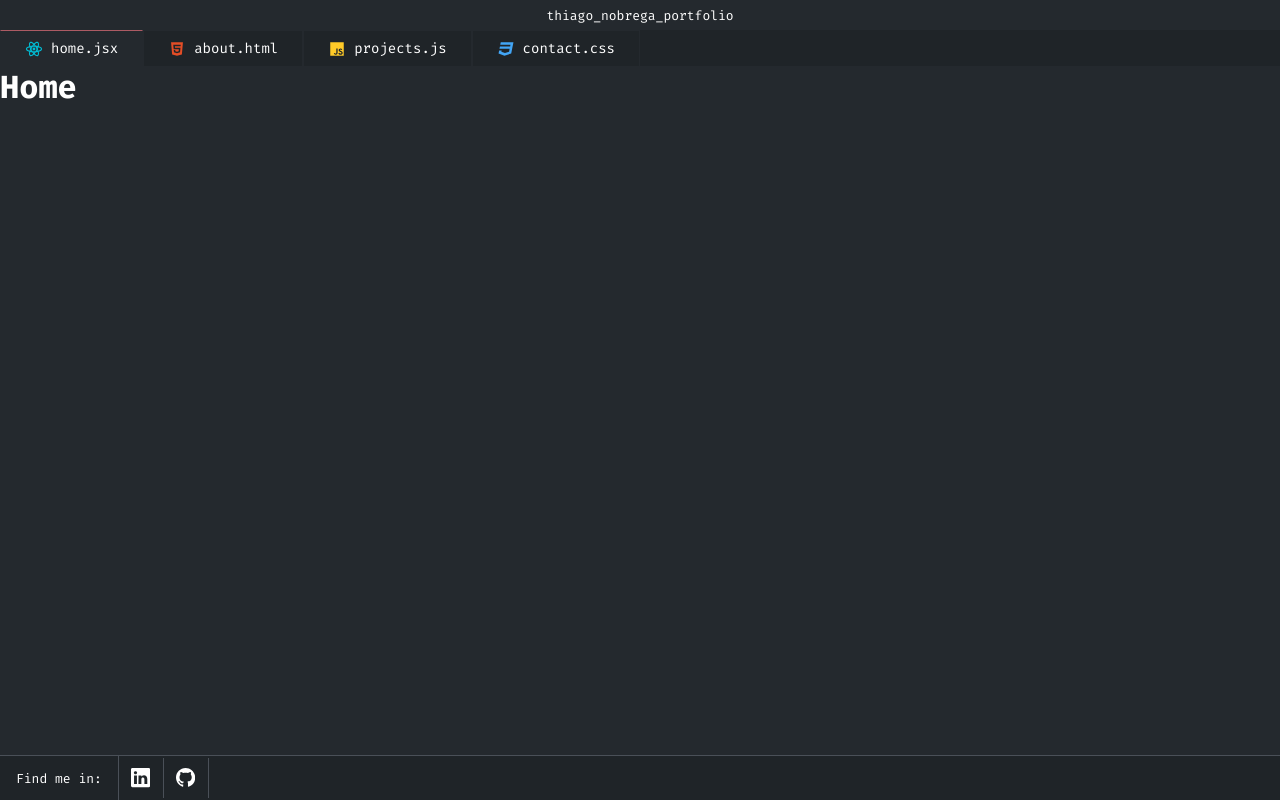
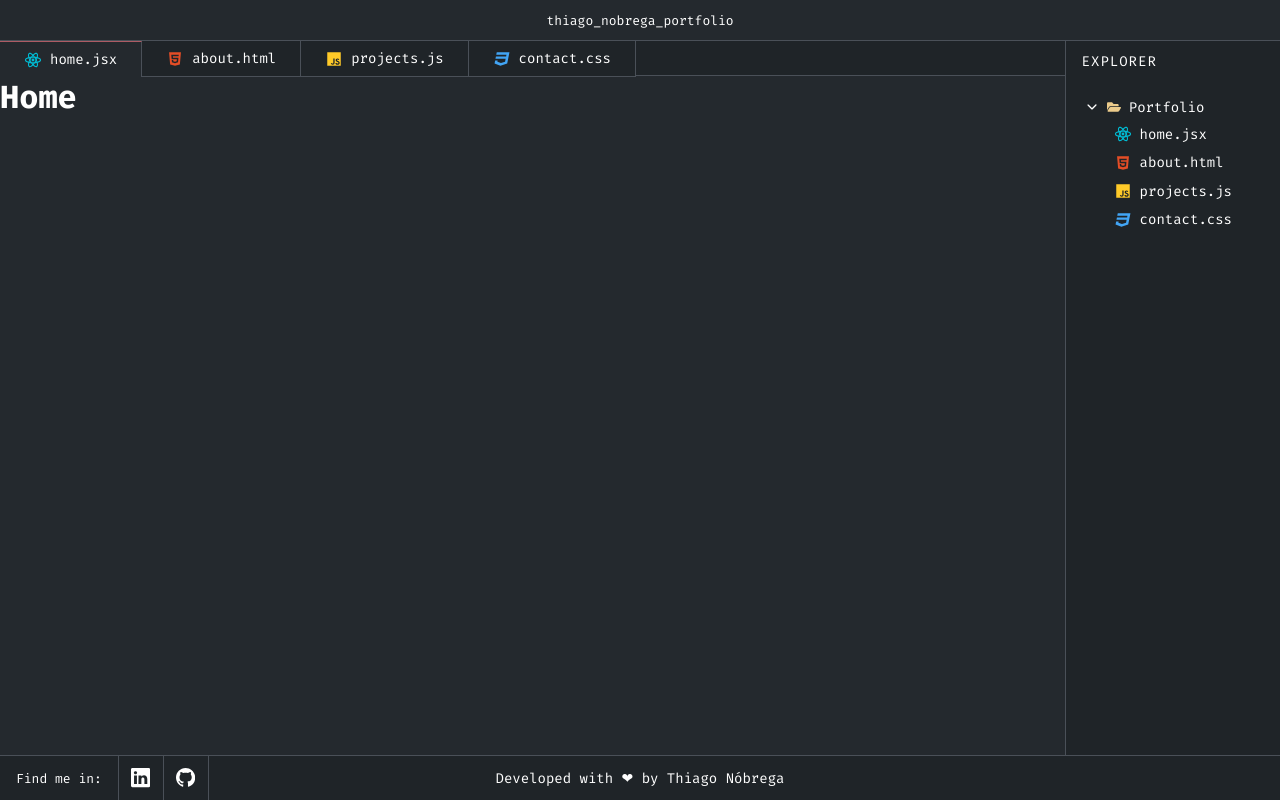
Before and after one commit to thiagosousa-dev/myPortfolio, a React (Create React App) app: page / in a window 1280 px wide. Built offline with nearby package versions, Linux system fonts and the light colour scheme.

Commit message:
feat: create side bar

```diff
--- a/src/App.css
+++ b/src/App.css
@@ -10,6 +10,10 @@
 .main-container {
   background-color: #24292E;
   width: 100%;
+}
+
+.wrapper {
+  display: flex;
   height: 90vh;
 }
 
--- a/src/components/Footer.js
+++ b/src/components/Footer.js
@@ -5,6 +5,7 @@ import '../styles/Footer.css';
 function Footer() {
   return (
     <footer className="footer-container">
+      <div className="links-footer">
         <p>Find me in:</p>
         <a href="https://www.linkedin.com/in/thiagodanobrega/"
           target="_blank"
@@ -20,6 +21,8 @@ function Footer() {
         >
           <BsGithub className="icon-footer"/>
         </a>
+      </div>
+      <p className="text-footer">Developed with ❤ by Thiago Nóbrega</p>
     </footer>
   );
 }
--- a/src/components/SideBar.js
+++ b/src/components/SideBar.js
@@ -1,8 +1,49 @@
-import React from "react";
+import React, { useState } from "react";
+import '../styles/SideBar.css';
+import react_icon from '../images/react_icon.svg'
+import js_icon from '../images/js_icon.svg'
+import html_icon from '../images/html_icon.svg'
+import css_icon from '../images/css_icon.svg'
+import { IoIosArrowDown,IoIosArrowForward } from 'react-icons/io';
+import { FaFolder, FaFolderOpen } from 'react-icons/fa';
+import { Link } from "react-router-dom";
 
 function SideBar() {
+  const [open, setOpen] =useState(true);
   return (
-    <h1>SideBar</h1>
+    <aside className="side-bar-container">
+      <div  className="explore-title">
+        <p>EXPLORER</p>
+      </div>
+      <button type="button"
+        className="explore-portfolio"
+        onClick={() => setOpen(!open)}
+      >
+        {open ? <IoIosArrowDown /> : <IoIosArrowForward />}
+        {open ? <FaFolderOpen color="#EBCB8B"/> : <FaFolder color="#EBCB8B"/>}
+        <p>Portfolio</p>
+      </button>
+      {open && (
+        <>
+          <Link to="/" className="explorer-file">
+            <img src={ react_icon } alt="icon" className="icon-side-bar"/>
+            <p>home.jsx</p>
+          </Link>
+          <Link to="/about" className="explorer-file">
+            <img src={ html_icon } alt="icon" className="icon-side-bar"/>
+            <p>about.html</p>
+          </Link>
+          <Link to="/projects" className="explorer-file">
+            <img src={ js_icon } alt="icon" className="icon-side-bar"/>
+            <p>projects.js</p>
+          </Link>
+          <Link to="/contact" className="explorer-file">
+            <img src={ css_icon } alt="icon" className="icon-side-bar"/>
+            <p>contact.css</p>
+          </Link>
+        </>
+      )}
+    </aside>
   );
 }
 
--- a/src/pages/Home.js
+++ b/src/pages/Home.js
@@ -2,15 +2,19 @@ import React from "react";
 import Header from "../components/Header";
 import TitleBar from "../components/TitleBar";
 import Footer from "../components/Footer";
+import SideBar from "../components/SideBar";
 
 function Home() {
   return (
     <div>
       <TitleBar />
-      <Header />
-      <main className="main-container">
-        <h1>Home</h1>
-      </main>
+      <div className="wrapper">
+        <main className="main-container">
+          <Header />
+          <h1>Home</h1>
+        </main>
+        <SideBar />
+      </div>
       <Footer />
     </div>
   );
--- a/src/styles/Footer.css
+++ b/src/styles/Footer.css
@@ -8,20 +8,29 @@
   height: 45px;
   align-items: center;
   border-top: 1px solid #4a5058;
+  justify-content: center;
 }
 
-.footer-container p {
-  padding: 0 1rem;
-  height: 100%;
+.links-footer {
   display: flex;
   align-items: center;
+  position: fixed;
+  left: 0;
+}
+
+.links-footer p {
+  padding: 0 1rem;
+  height: 45px;
+  display: flex;
+  align-items: center;
+  font-size: 13px;
   border-right: 1px solid #4a5058;
-  font-size: 13px;
+
 }
 
 .icon-container {
   width: 45px;
-  height: 40px;
+  height: 45px;
   border-right: 1px solid #4a5058;
   display: flex;
   align-items: center;
@@ -37,3 +46,7 @@
 .icon-footer:hover {
   color: #bdbebe;
 }
+
+.text-footer {
+  font-size: 14px;
+}
--- a/src/styles/Header.css
+++ b/src/styles/Header.css
@@ -1,6 +1,9 @@
 .header-container {
   background-color: #1F2428;
   height: 36px;
+  border-top: 1px solid #4a5058;
+  border-bottom: 1px solid #4a5058;
+
 }
 
 .nav-container {
@@ -12,7 +15,8 @@
   outline: none;
   padding: 0.5rem 1.5rem;
   cursor: pointer;
-  border: 1px solid #24292e;
+  border-right: 1px solid #4a5058;;
+  border-bottom: 1px solid #4a5058;
   background-color: #1f2428;
   color: white;
   font-size: 14px;
@@ -25,7 +29,8 @@
 }
 
 .nav-bar.active {
-  border: 1px solid #24292e;
+  border-right: 1px solid #4a5058;
+  border-bottom: none;
   border-top: 1px solid #AD5B64;
   background-color: #24292E;
 }
--- /dev/null
+++ b/src/styles/SideBar.css
@@ -0,0 +1,54 @@
+.side-bar-container {
+  height: 100%;
+  background-color: #1F2428;
+  width: 18vw;
+  color: white;
+  border: 1px solid #4a5058;
+  border-right: none;
+}
+
+.explore-title {
+  padding: 0.7rem 1rem;
+  letter-spacing: 1px;
+  margin-bottom: 0.75rem;
+  font-size: 14px;
+}
+
+.explore-portfolio {
+  padding: 0.2rem 1.2rem;
+  display: flex;
+  align-items: center;
+  font-size: 14px;
+  cursor: pointer;
+  transition: 0.3s;
+  gap: 0.5rem;
+  border: none;
+  outline: none;
+  background-color: #1F2428;
+  color: white;
+  width: 100%;
+}
+
+.explore-portfolio:hover {
+  background-color: #24292E;
+}
+
+.explorer-file {
+  padding: 0.3rem 3rem;
+  display: flex;
+  align-items: center;
+  font-size: 14px;
+  gap: 0.5rem;
+  cursor: pointer;
+  transition: 0.3s;
+  text-decoration: none;
+  color: white;
+}
+
+.explorer-file:hover {
+  background-color: #24292E;
+}
+
+.icon-side-bar {
+  width: 18px;
+}
--- a/src/styles/TitleBar.css
+++ b/src/styles/TitleBar.css
@@ -2,7 +2,7 @@
   background-color: #24292E;
   color: white;
   font-size: 13px;
-  height: 30px;
+  height: 40px;
   display: flex;
   align-items: center;
   justify-content: center;
```
Lines whose indentation alone changed are shown as unchanged.
